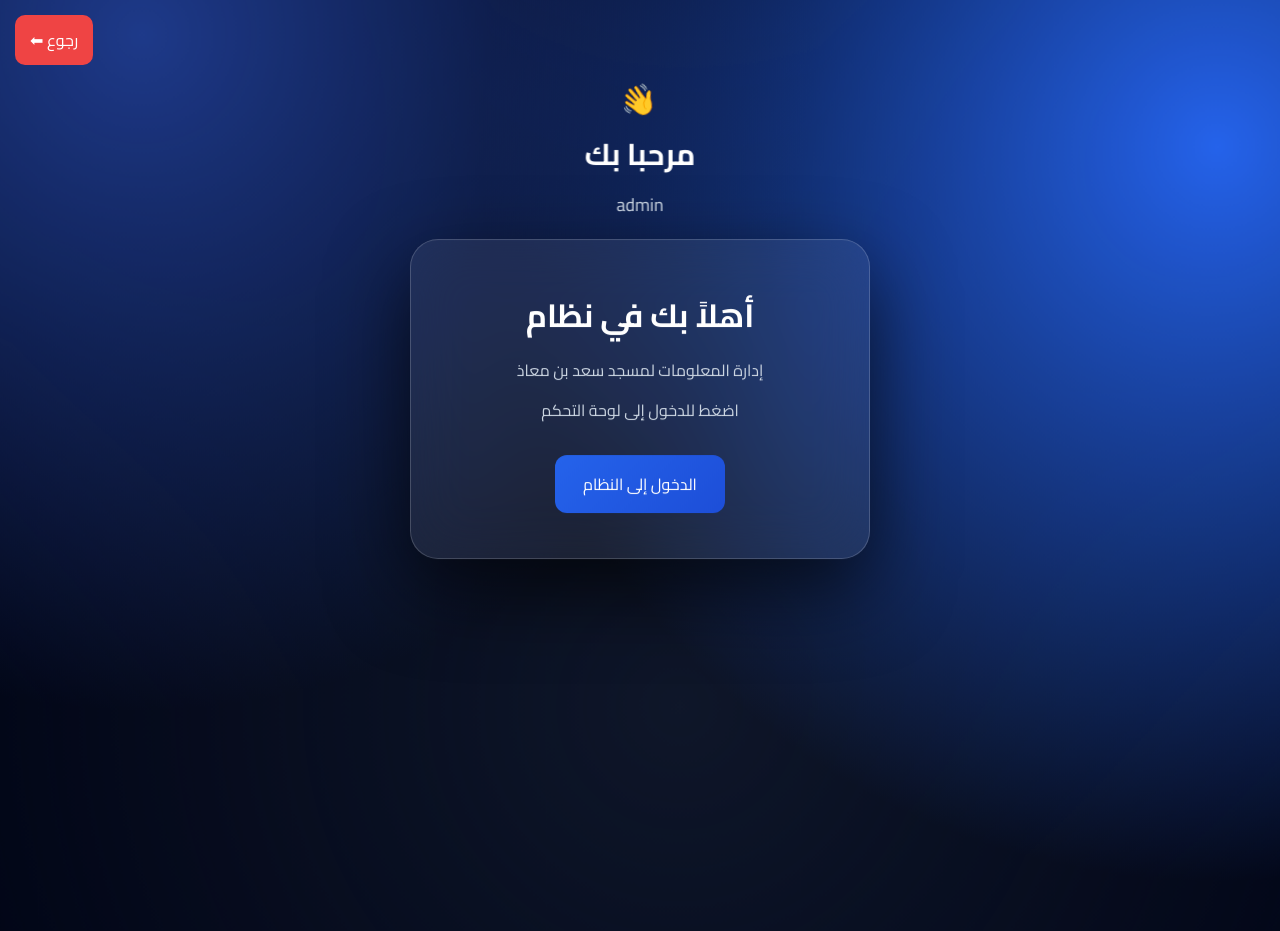
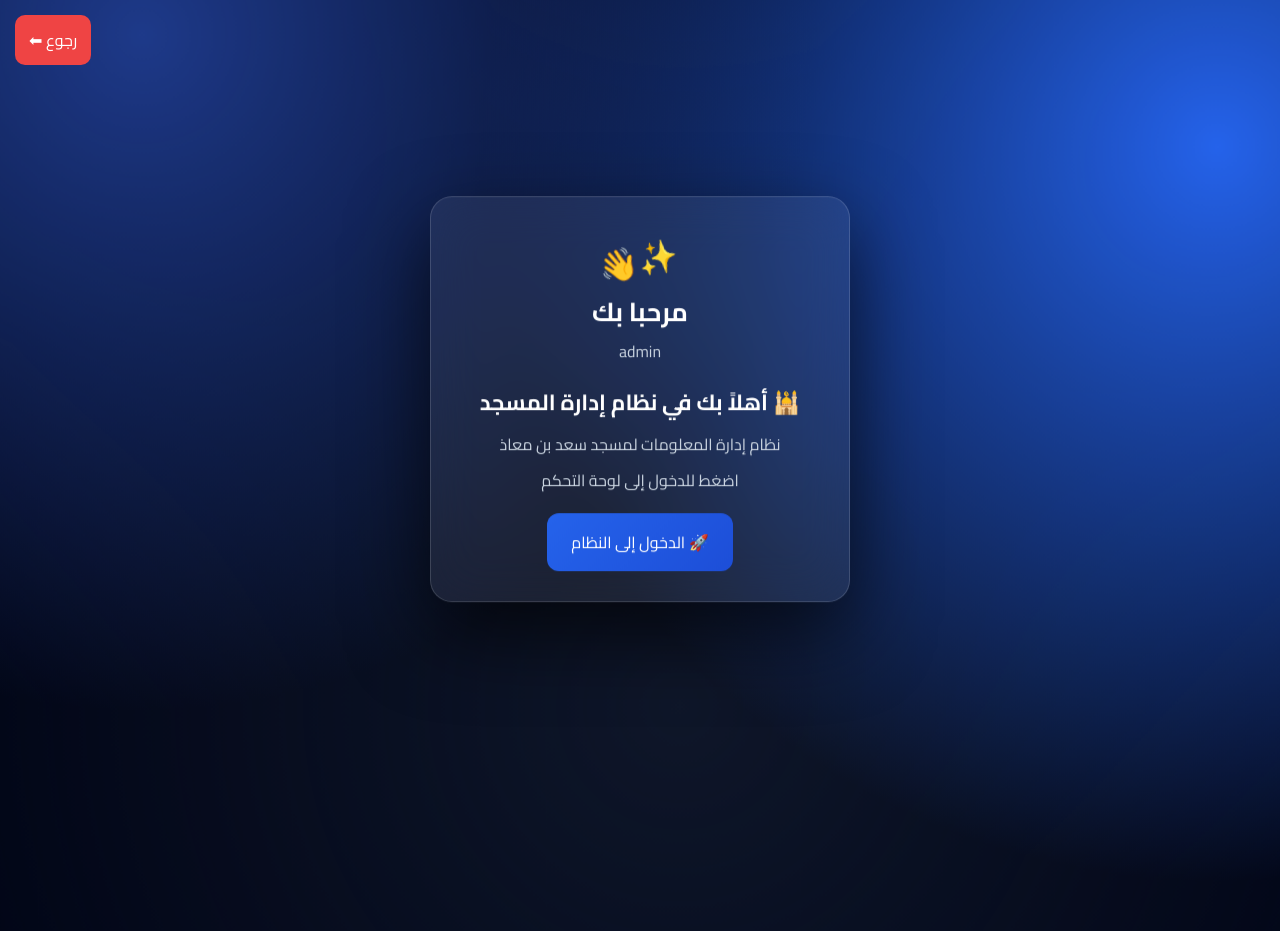
Before and after one commit to nawrasalananzeh-collab/mosque-system, a Flask app: page /welcome in a window 1280 px wide; the page is wider, and only the part inside the window is pictured. Run offline with Flask 3, Linux system fonts and the light colour scheme; a user stored in the database is signed in.

Commit message:
update login page

```diff
--- a/templates/welcome.html
+++ b/templates/welcome.html
@@ -1,12 +1,14 @@
 <!DOCTYPE html>
 <html lang="ar">
 <head>
+<meta name="viewport" content="width=device-width, initial-scale=1.0">
 <meta charset="UTF-8">
 <title>صفحة الترحيب</title>
 
 <link href="https://fonts.googleapis.com/css2?family=Cairo:wght@400;700&display=swap" rel="stylesheet">
 
 <style>
+
 *{
     margin:0;
     padding:0;
@@ -16,15 +18,17 @@
 
 /* 🌌 الخلفية */
 body{
-    height:100vh;
+    min-height:100vh;
     display:flex;
     justify-content:center;
     align-items:center;
+    background:#020617;
     overflow:hidden;
-    background:#020617;
+    padding:20px;
+    color:white;
 }
 
-/* خلفية متحركة */
+/* الخلفية المتحركة */
 .bg{
     position:absolute;
     inset:-20%;
@@ -41,50 +45,54 @@ body{
     100%{transform:translate(0,0);}
 }
 
-/* ⬅️ زر الرجوع */
+/* ⬅ زر الرجوع */
 .back-btn{
     position:fixed;
     top:15px;
     left:15px;
-    padding:10px 15px;
+    padding:10px 14px;
     background:#ef4444;
     color:white;
     text-decoration:none;
     border-radius:10px;
-    transition:0.3s;
     z-index:20;
 }
 
-.back-btn:hover{
-    background:#dc2626;
-    transform:scale(1.05);
+/* 🧊 الصندوق */
+.box{
+    width:90%;
+    max-width:420px;
+    text-align:center;
+
+    padding:30px;
+    border-radius:22px;
+
+    background: rgba(255,255,255,0.07);
+    backdrop-filter: blur(25px);
+
+    border:1px solid rgba(255,255,255,0.15);
+
+    box-shadow:0 30px 80px rgba(0,0,0,0.65);
+
+    position:relative;
+    z-index:5;
+
+    animation: floatBox 6s ease-in-out infinite;
 }
 
-/* 👋 الترحيب (مرفوع أكثر) */
-.greeting{
-    position:absolute;
-    top:-170px; /* 🔥 رفع إضافي */
-    left:50%;
-    transform:translateX(-50%);
-    text-align:center;
-    color:white;
-    z-index:10;
+@keyframes floatBox{
+    0%,100%{transform:translateY(0);}
+    50%{transform:translateY(-10px);}
 }
 
-.greeting h2{
-    font-size:30px;
-    margin-bottom:6px;
+/* 👋 الترحيب */
+.greeting{
+    margin-bottom:15px;
 }
 
-.greeting span{
-    font-size:18px;
-    color:#cbd5e1;
-}
-
-/* ✋ اليد */
 .hand{
     display:inline-block;
-    font-size:30px;
+    font-size:32px;
     animation: wave 1.5s infinite;
     transform-origin:70% 70%;
 }
@@ -97,47 +105,31 @@ body{
     100%{transform:rotate(0deg);}
 }
 
-/* 🧊 الصندوق */
-.box{
-    width:460px;
-    text-align:center;
-
-    padding:45px;
-    border-radius:28px;
-
-    background: rgba(255,255,255,0.07);
-    backdrop-filter: blur(30px);
-
-    border:1px solid rgba(255,255,255,0.18);
-
-    box-shadow:0 30px 80px rgba(0,0,0,0.65);
-
-    position:relative;
-    z-index:5;
-
-    animation: floatBox 6s ease-in-out infinite;
+.greeting h2{
+    font-size:26px;
 }
 
-@keyframes floatBox{
-    0%,100%{transform:translateY(0);}
-    50%{transform:translateY(-12px);}
+.greeting span{
+    color:#cbd5e1;
+    font-size:16px;
 }
 
-/* نص داخل الصندوق */
+/* النص */
 .box h1{
-    color:white;
-    margin-bottom:10px;
+    margin-top:10px;
+    font-size:22px;
 }
 
 .box p{
     color:#cbd5e1;
-    margin-bottom:10px;
+    margin-top:6px;
 }
+
 /* زر الدخول */
 .system-btn{
     display:inline-block;
-    margin-top:20px;
-    padding:14px 28px;
+    margin-top:18px;
+    padding:14px 24px;
     background: linear-gradient(135deg,#2563eb,#1d4ed8);
     color:white;
     text-decoration:none;
@@ -146,7 +138,23 @@ body{
 }
 
 .system-btn:hover{
-    transform:translateY(-4px);
+    transform:translateY(-3px);
+}
+
+/* 📱 موبايل */
+@media (max-width:600px){
+    .box{
+        width:95%;
+        padding:22px;
+    }
+
+    .box h1{
+        font-size:20px;
+    }
+
+    .greeting h2{
+        font-size:22px;
+    }
 }
 
 </style>
@@ -160,19 +168,18 @@ body{
 
 <div class="box">
 
-    <!-- 👋 الترحيب (مرتفع أكثر الآن) -->
     <div class="greeting">
-        <div class="hand">👋</div>
+        <div class="hand">👋✨</div>
         <h2>مرحبا بك</h2>
         <span>{{ username }}</span>
     </div>
 
-    <h1>أهلاً بك في نظام</h1>
+    <h1>أهلاً بك في نظام إدارة المسجد 🕌</h1>
 
-    <p>إدارة المعلومات لمسجد سعد بن معاذ</p>
+    <p>نظام إدارة المعلومات لمسجد سعد بن معاذ</p>
     <p>اضغط للدخول إلى لوحة التحكم</p>
 
-    <a class="system-btn" href="/dashboard">الدخول إلى النظام</a>
+    <a class="system-btn" href="/dashboard">الدخول إلى النظام 🚀</a>
 
 </div>
 
```
